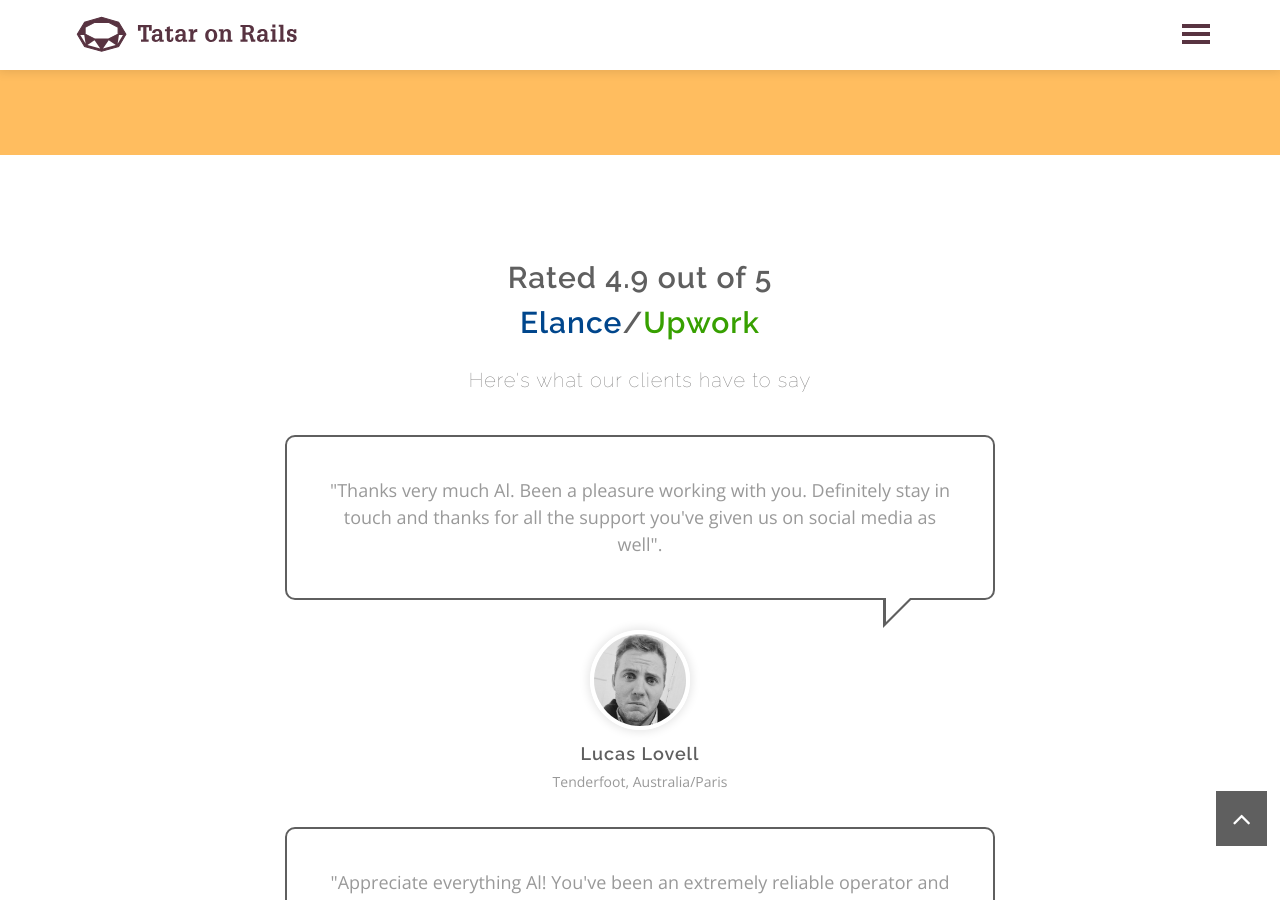
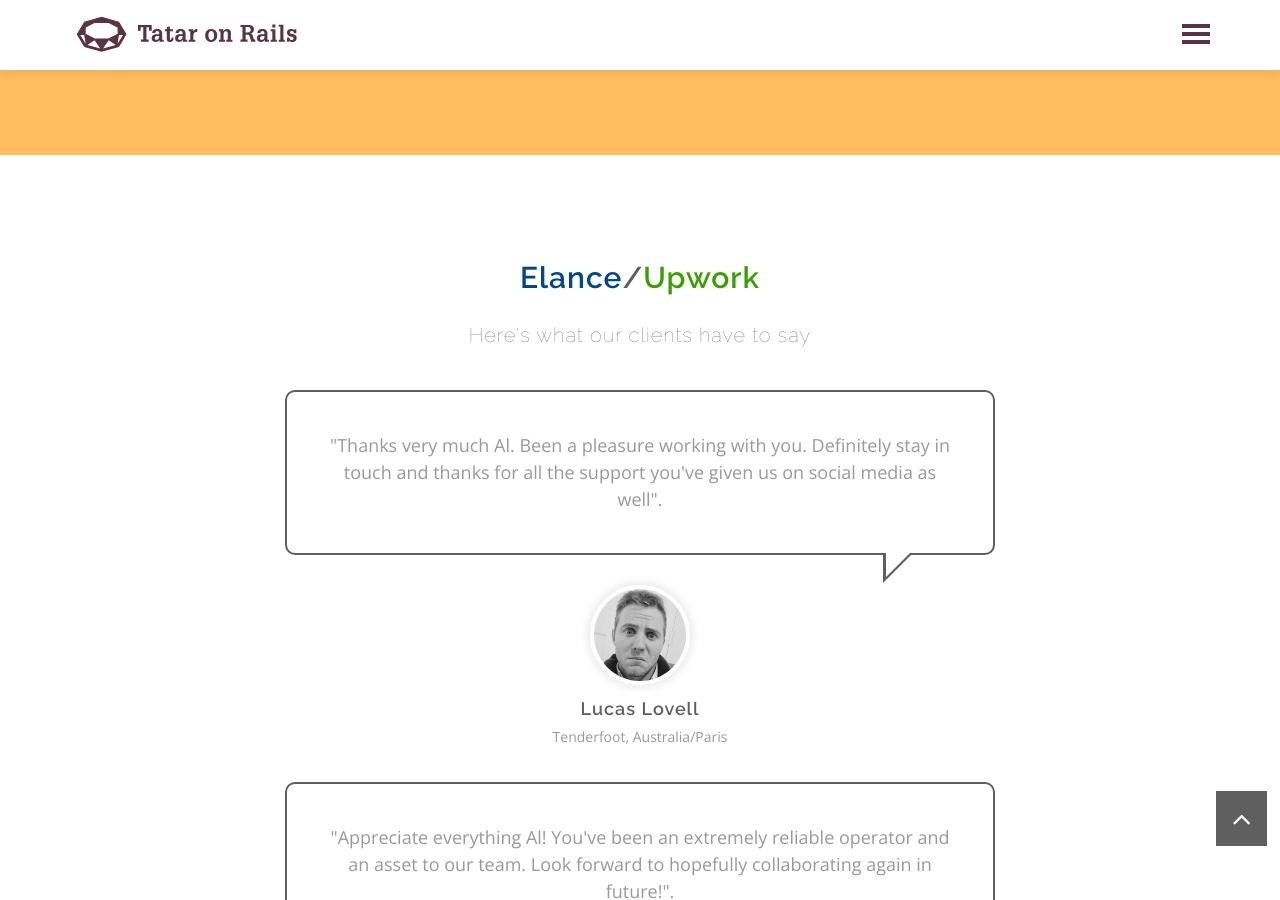
Before and after one commit to tataronrails/tataronrails.github.io, a Jekyll site: the page built from index.md, in a window 1280 px wide and 900 px high, scrolled down 2979 px. Built offline with Jekyll 4.4.1, drawn with Linux system fonts in a browser that asks for light colours; our own code applies the rules of GitHub Pages for plain Markdown files.

Commit message:
Update default.html

```diff
--- a/_layouts/default.html
+++ b/_layouts/default.html
@@ -569,7 +569,7 @@
                     <div class="row text-center">
                         <div class="col-md-12">
                             <h2>
-                                Rated 4.9 out of 5<br>
+                                <!--Rated 4.9 out of 5<br>-->
                                 <span style="color:#00468C">Elance</span>/<span style="color:#37A000">Upwork</span>
                             </h2>
                             <h3 class="caption gray">
```
